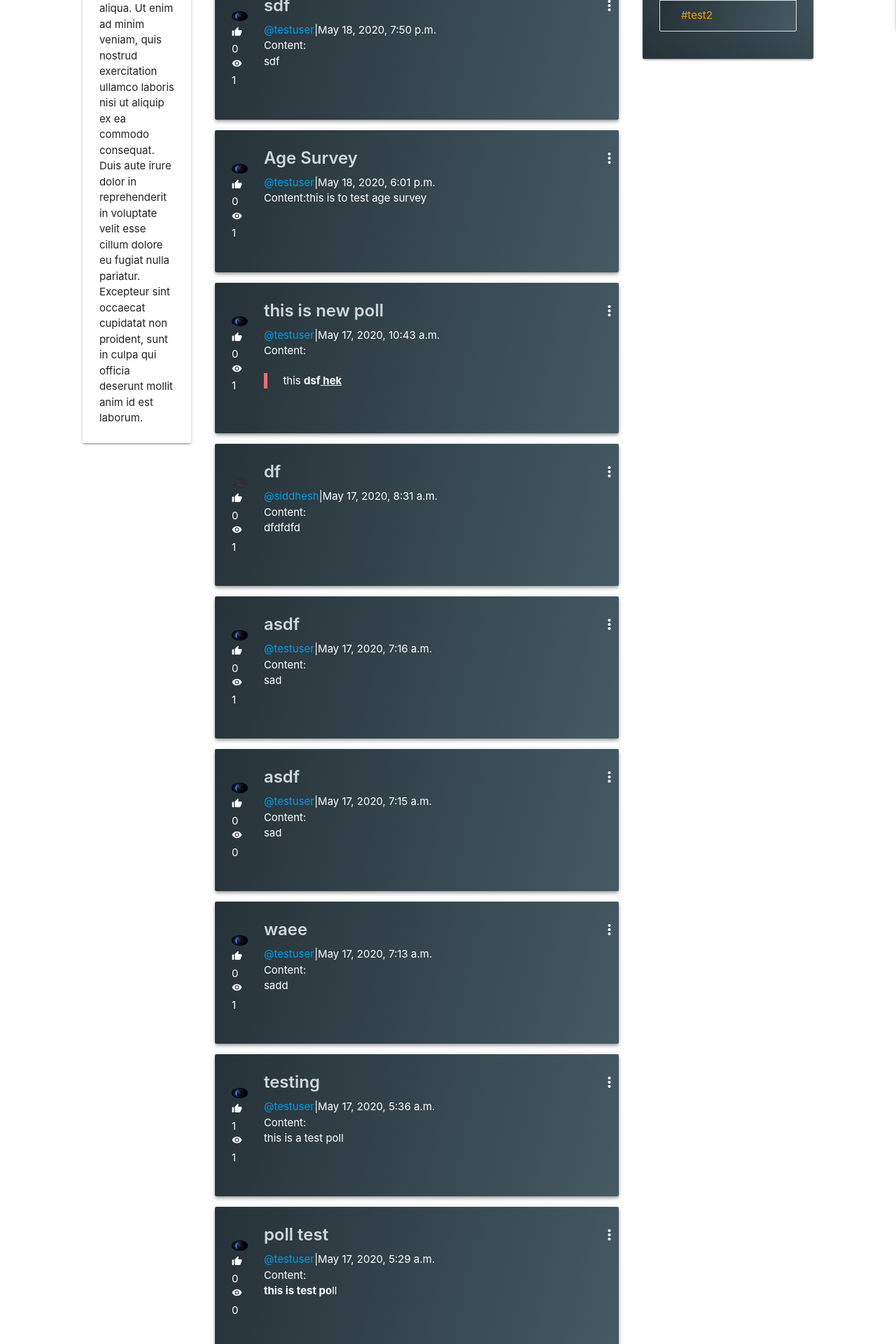
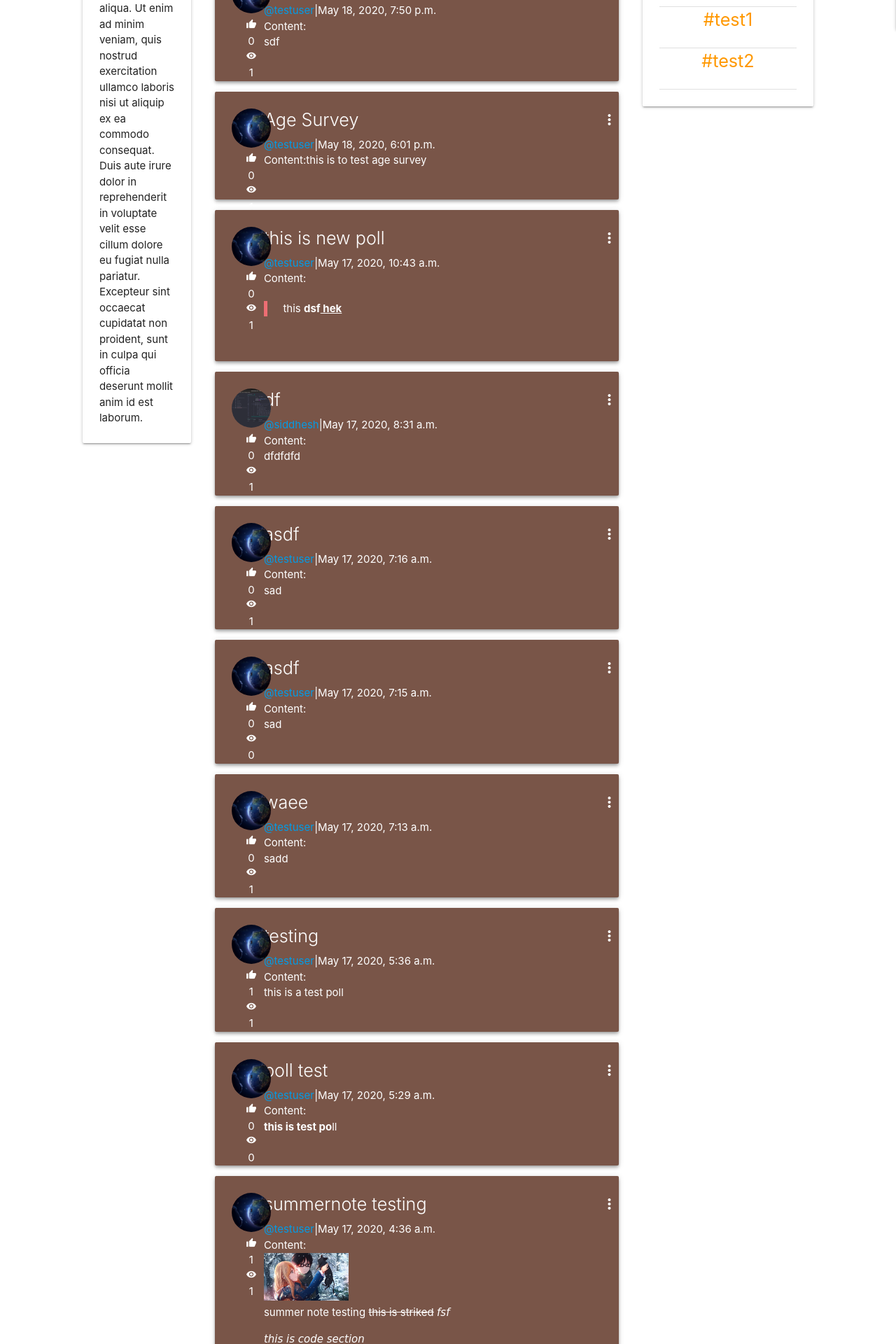
Before and after one commit to diptarag1/devjam-project, a Django app: page / in a window 1280 px wide. Shown: the part 818-2738 px from the top of the page at 70% size. Run offline with Django 3.2, Linux system fonts and the light colour scheme; a user stored in the database is signed in; data comes from the database, SQL or seed files in the repository; both versions use the stored data as it was after the commit; some libraries are stand-ins or nearby versions.

Commit message:
changes made to color

```diff
--- a/Post/templates/Post/home.html
+++ b/Post/templates/Post/home.html
@@ -99,10 +99,10 @@
 	</div>
 	<div class="col s12 l3 ">
 		<style media="screen">
-			#sid-bar{
+			/* #sid-bar{
 				background: rgb(96, 125, 139);
 				background: linear-gradient(218deg, rgba(96, 125, 139, 1) 0%, rgba(38, 50, 56, 1) 100%);
-			}
+			} */
 
 		</style>
 		<div id="sid-bar"class="card">
@@ -118,25 +118,42 @@
 
 				</div>
 				<style media="screen">
-				.myGradCard {
+				/* .myGradCard {
 					background: rgb(69, 90, 100);
 					background: linear-gradient(283deg, rgba(69, 90, 100, 1) 0%, rgba(38, 50, 56, 1) 100%);
+				} */
+				.explore-tag{
+					transition:transform 100ms ease-in-out;
+					/* transition: 100ms fade; */
+
 				}
+				.explore-tag:hover{
+					/* font-weight: bold; */
+					transform: scale(1.3);
+					/* background-color: black; */
+				}
+
 				</style>
-				<ul class="collection with-header ">
+				<!-- <ul c	lass="collection with-header "> -->
 
 					{% if tags %}
-					<li class="collection-headermyGradCard">
+					<!-- <li class="collection-headermyGradCard"> -->
 						<h5> Explore Tags:</h5>
-					</li>
+					<!-- </li> -->
 
 					{% for tag in tags %}
-					<li class="collection-item myGradCard"> <a href="{% url 'explore-tag' tag %}" class="orange-text"> #{{tag.name}} </a></li>
+					<!-- <li class="collection-item myGradCard">  -->
+						<div class="row  center-align explore-tag">
+							<a href="{% url 'explore-tag' tag %}" class="orange-text flow-text"> #{{tag.name}} </a>
+						</div>
+						<div class="divider"></div>
+					<!-- </li> -->
+
 					{% endfor %}
 					{% endif %}
 
 
-				</ul>
+				<!-- </ul> -->
 			</div>
 		</div>
 	</div>
--- a/templates/snippets/postCard.html
+++ b/templates/snippets/postCard.html
@@ -8,22 +8,84 @@
     }
     /* blue-grey darken-4 */
 </style>
-<div class=" myGradCard card  z-depth-2">
+<style media="screen">
+    .circular--portrait {
+        position: relative;
+        width: auto;
+        height: 40px;
+        overflow: hidden;
+        border-radius: 50%;
+    }
+
+    .circular--portrait img {
+        width: 100%;
+        height: auto;
+    }
+
+    .circular--square {
+        border-radius: 50% !important;
+    }
+
+    .circular--landscape {
+        /* margin: 4vh; */
+
+        display: inline-block;
+        position: relative;
+
+        max-width: 7vh;
+        max-height: 7vh;
+        /* width: 200px; */
+        height: 10vh;
+        overflow: hidden;
+        border-radius: 50%;
+    }
+
+    .circular--landscape img {
+
+        width: auto;
+        height: 100%;
+        /* margin-left: -50px; */
+    }
+    .myCard-left{
+        position: absolute;
+        top: 3vh;
+        left: 3vh;
+    }
+    .tag{
+        font-size: 1.1rem;
+    }
+    /* .tag-thin{
+        font-weight: 300;
+    } */
+</style>
+
+<div class="  brown card  z-depth-2">
     <div class="card-content white-text">
         <div class="row">
-            <div class="col s1">
-                <br>
-                <img src="{{ post.author.profile.image.url }}" class="circle responsive-img"alt="">
-                <br>
-                <i class="tiny material-icons  white-text">thumb_up</i>
-                <p>{{post.likers.count}}</p>
-                <i class="tiny material-icons  white-text">remove_red_eye</i>
-                <p>{{post.views.count}}</p>
+            <div class="col s1 ">
+                <!-- <br> -->
+                <div class="myCard-left">
+                    <div class="circular--landscape">
+                        <img src="{{ post.author.profile.image.url }}" alt="">
+                        <!-- class="circle responsive-img" -->
+                    </div>
+                    <br>
+                    <div class="center">
+                        <i class="tiny material-icons  white-text">thumb_up</i>
+                        <p>{{post.likers.count}}</p>
+                        <i class="tiny material-icons  white-text">remove_red_eye</i>
+                        <p>{{post.views.count}}</p>
+                    </div>
+                </div>
+
 
             </div>
 
             <div class="col s11">
-                <span class="card-title "><a href="{% url 'post-detail' post.id %}" class="  blue-grey-text text-lighten-4 myCard-title" id="">{{ post.title }}</a>
+                <span class="card-title ">
+                    <a href="{% url 'post-detail' post.id %}" class=" white-text flow-text" id="">{{ post.title }}</a>
+
+                    <!-- <a href="{% url 'post-detail' post.id %}" class=" white-text myCard-title" id="">{{ post.title }}</a> -->
                         <div class="right">
                             <div class="row">
                                 <div class="col s1">
@@ -57,14 +119,10 @@
         </div>
     </div>
     {% if post.tags.all %}
-    <style media="screen">
-        .my-tag{
-            font-size: 1.1rem;
-        }
-    </style>
+
     <div class="card-action">
             {% for tag in post.tags.all %}
-            <a href="{% url 'explore-tag' tag %} " class="my-tag amber-text text-darken-2"> #{{tag}} </a>
+            <a href="{% url 'explore-tag' tag %} " class="amber-text text-darken-2 myTag myTag-thin"> #{{tag}} </a>
             {% endfor %}
     </div>
     {% endif %}
```
Also changed, not shown: db.sqlite3.
